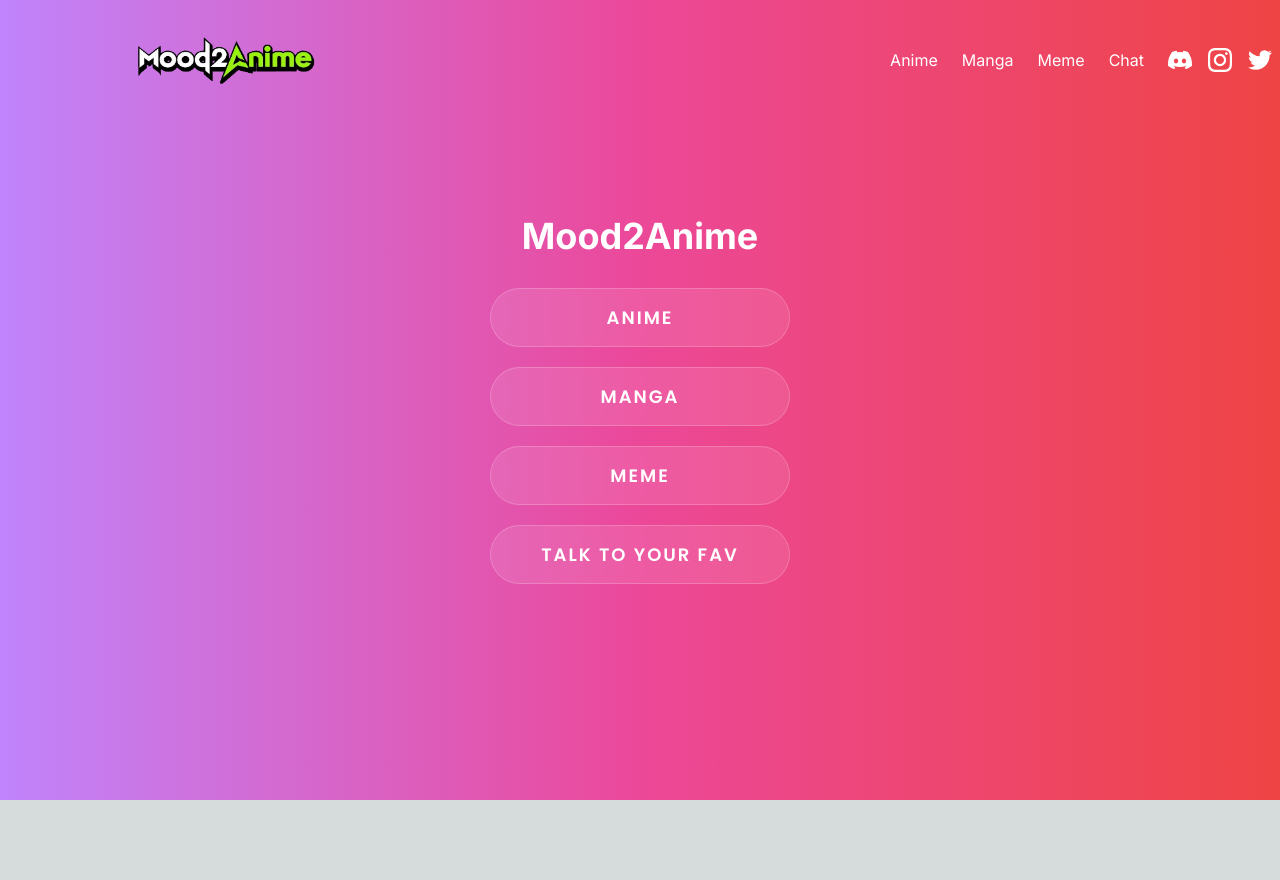
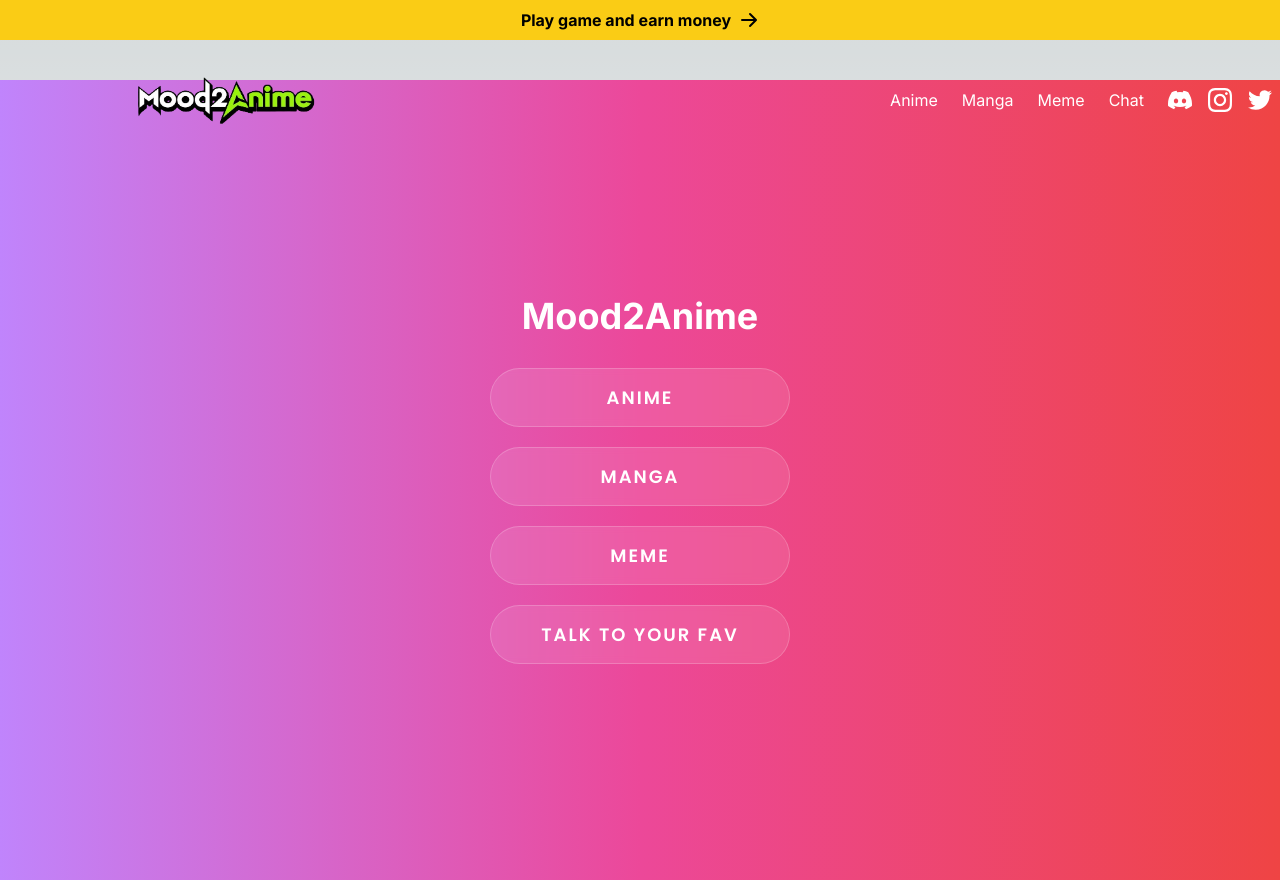
Before and after one commit to Flamki/mood2anime-last, a Next.js app: page / in a window 1280 px wide. Before the commit the page ends 800 px from the top, so only its background shows below. Built offline with nearby package versions, Linux system fonts and the light colour scheme.

Commit message:
added google analytics

```diff
--- a/app/layout.tsx
+++ b/app/layout.tsx
@@ -1,7 +1,10 @@
+// app/layout.tsx
+
 import type { Metadata, Viewport } from 'next'
 import { Inter } from 'next/font/google'
 import './globals.css'
 import Navigation from '../components/Navigation'
+import TopBanner from '../components/TopBanner'
 import { SpeedInsights } from "@vercel/speed-insights/next"
 import Script from 'next/script'
 import dynamic from 'next/dynamic'
@@ -17,67 +20,7 @@
 }
 
 export const metadata: Metadata = {
-  metadataBase: new URL('https://mood2anime.com'),
-  title: {
-    default: 'Mood2Anime - Global Anime & Manga Discovery Platform',
-    template: '%s | Mood2Anime'
-  },
-  description: 'Explore anime and manga from around the world based on your mood. Mood2Anime connects global fans with personalized recommendations, memes, and a vibrant community.',
-  keywords: ['mood2anime', 'global anime', 'international manga', 'anime recommendations', 'mood-based entertainment', 'otaku community', 'Japanese animation', 'global pop culture', 'anime memes', 'multilingual anime'],
-  authors: [{ name: 'Mood2Anime Global Team', url: 'https://mood2anime.com' }],
-  creator: 'Mood2Anime Global Team',
-  publisher: 'Mood2Anime',
-  alternates: {
-    canonical: 'https://mood2anime.com',
-  },
-  openGraph: {
-    title: 'Mood2Anime - Discover Anime & Manga Worldwide',
-    description: 'Connect with anime and manga fans globally. Find content that matches your mood, explore diverse cultures, and join an international community of enthusiasts.',
-    url: 'https://mood2anime.com',
-    siteName: 'Mood2Anime',
-    images: [
-      {
-        url: 'https://mood2anime.com/og-image.jpg',
-        width: 1200,
-        height: 630,
-        alt: 'Mood2Anime - Global Anime & Manga Community',
-      },
-    ],
-    locale: 'en_US',
-    type: 'website',
-  },
-  twitter: {
-    card: 'summary_large_image',
-    title: 'Mood2Anime - Your Global Anime & Manga Companion',
-    description: 'Discover anime and manga from around the world, tailored to your mood. Join a global community of fans and explore Japanese culture internationally.',
-    creator: '@mood2anime',
-    images: ['https://mood2anime.com/twitter-image.jpg'],
-  },
-  robots: {
-    index: true,
-    follow: true,
-    googleBot: {
-      index: true,
-      follow: true,
-      'max-video-preview': -1,
-      'max-image-preview': 'large',
-      'max-snippet': -1,
-    },
-  },
-  icons: {
-    icon: [
-      { url: '/favicon.ico', sizes: 'any' },
-      { url: '/icon.svg', type: 'image/svg+xml' },
-      { url: '/favicon-16x16.png', sizes: '16x16', type: 'image/png' },
-      { url: '/favicon-32x32.png', sizes: '32x32', type: 'image/png' },
-      { url: '/android-chrome-192x192.png', sizes: '192x192', type: 'image/png' },
-      { url: '/android-chrome-512x512.png', sizes: '512x512', type: 'image/png' },
-    ],
-    apple: [
-      { url: '/apple-touch-icon.png', sizes: '180x180', type: 'image/png' },
-    ],
-  },
-  category: 'Entertainment',
+  // ... (keep existing metadata)
 }
 
 export default function RootLayout({
@@ -104,13 +47,29 @@
           src="//resources.infolinks.com/js/infolinks_main.js"
           strategy="afterInteractive"
         />
+        {/* Google Analytics */}
+        <Script
+          src="https://www.googletagmanager.com/gtag/js?id=G-688GX32X4Q"
+          strategy="afterInteractive"
+        />
+        <Script id="google-analytics" strategy="afterInteractive">
+          {`
+            window.dataLayer = window.dataLayer || [];
+            function gtag(){dataLayer.push(arguments);}
+            gtag('js', new Date());
+            gtag('config', 'G-688GX32X4Q');
+          `}
+        </Script>
       </head>
       <body className={inter.className}>
         <div className="flex flex-col min-h-screen">
-          <Navigation />
-          <main className="flex-grow">
-            {children}
-          </main>
+          <TopBanner />
+          <div className="pt-[40px]">
+            <Navigation />
+            <main className="flex-grow">
+              {children}
+            </main>
+          </div>
           <footer className="mt-auto">
             <AdSense />
           </footer>
--- a/components/Navigation.tsx
+++ b/components/Navigation.tsx
@@ -1,3 +1,5 @@
+// components/Navigation.tsx
+
 'use client';
 
 import Link from 'next/link';
@@ -41,10 +43,9 @@
     </div>
   );
 
-  // Rest of the component remains unchanged
   return (
     <>
-      <nav className="fixed top-0 left-0 right-0 z-50 bg-transparent transition-all duration-300">
+      <nav className="fixed top-[40px] left-0 right-0 z-40 bg-transparent transition-all duration-300">
         <div className="container mx-auto flex justify-between items-center">
           <Link href="/" className="flex items-center">
             <div className="relative w-[300px] h-[80px] md:w-[450px] md:h-[120px]">
--- /dev/null
+++ b/components/TopBanner.tsx
@@ -0,0 +1,29 @@
+// components/TopBanner.tsx
+import Link from 'next/link';
+
+const TopBanner = () => {
+  return (
+    <div className="relative z-50">
+      <Link
+        href="stake.com/?c=DwfSNO7Z"
+        target="_blank"
+        rel="noopener noreferrer"
+        className="block bg-yellow-400 text-black py-2 text-center font-bold hover:bg-yellow-300 transition-colors duration-300"
+      >
+        <div className="flex items-center justify-center">
+          <span>Play game and earn money </span>
+          <svg
+            xmlns="http://www.w3.org/2000/svg"
+            className="h-5 w-5 ml-2"
+            viewBox="0 0 20 20"
+            fill="currentColor"
+          >
+            <path fillRule="evenodd" d="M10.293 3.293a1 1 0 011.414 0l6 6a1 1 0 010 1.414l-6 6a1 1 0 01-1.414-1.414L14.586 11H3a1 1 0 110-2h11.586l-4.293-4.293a1 1 0 010-1.414z" clipRule="evenodd" />
+          </svg>
+        </div>
+      </Link>
+    </div>
+  );
+};
+
+export default TopBanner;
```
Also changed, not shown: 1 other file (tests, documents, lock files or other folders).
